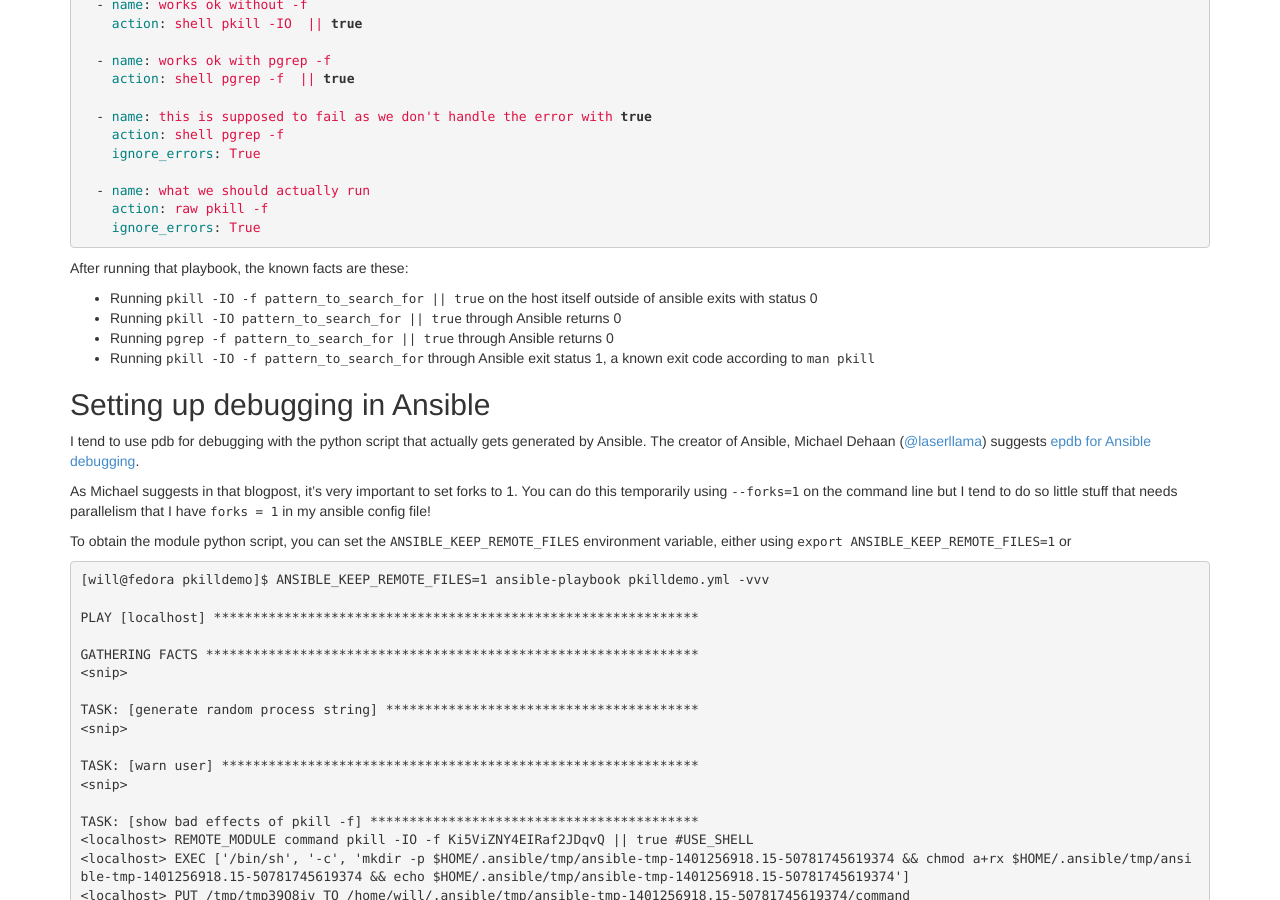
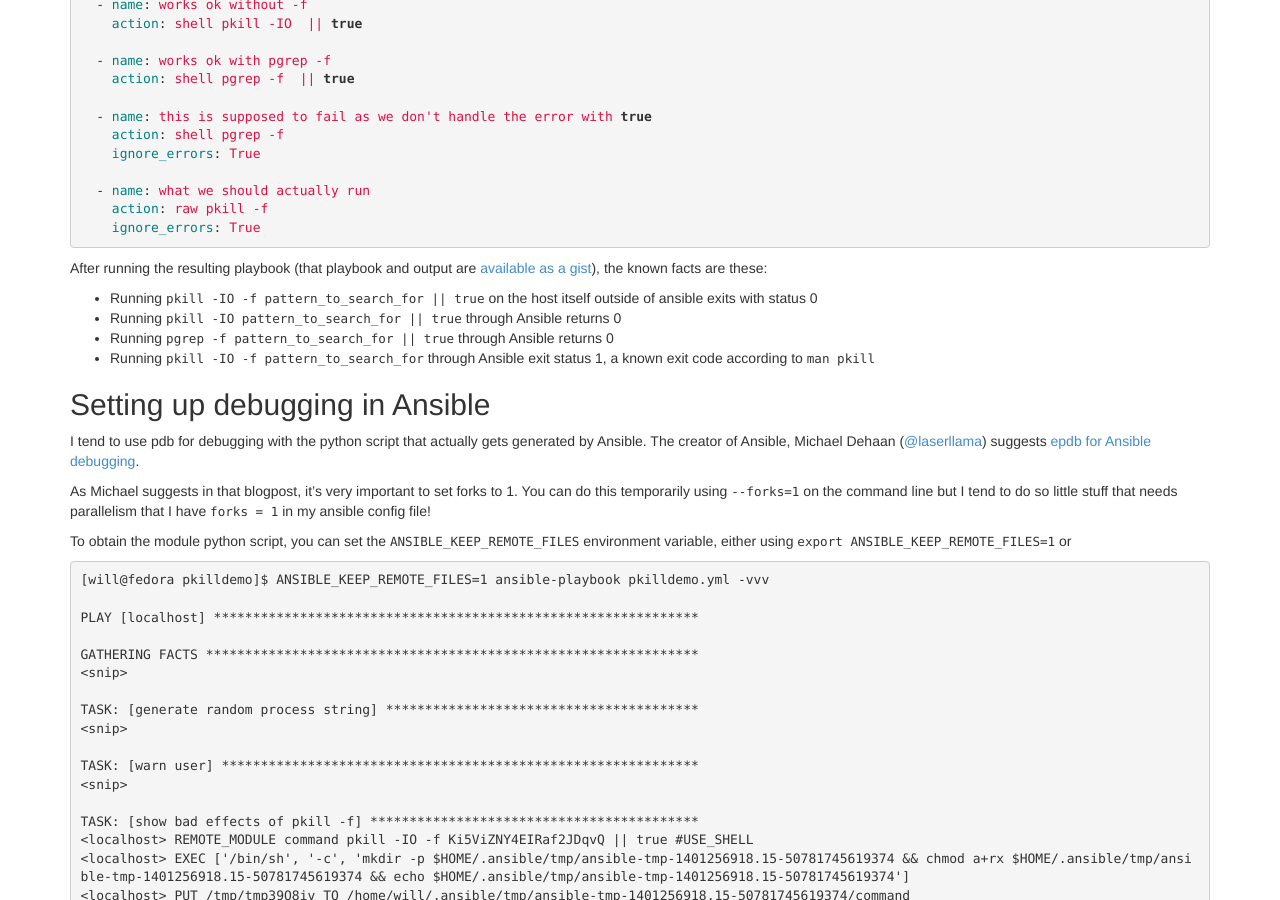
Before and after one commit to willthames/willthames.github.io, a Jekyll site: the page built from _posts/2014-05-28-debugging-ansible-for-fun-and-no-profit.markdown, in a window 1280 px wide and 900 px high, scrolled down 1180 px. Built offline with Jekyll 4.4.1, drawn with Linux system fonts in a browser that asks for light colours; Markdown is read by kramdown in place of the engine named in the settings.

Commit message:
Added link to final playbook and output
Also renamed the file to match the title

```diff
--- a/_posts/2014-05-28-debugging-ansible-for-fun.markdown
+++ b/_posts/2014-05-28-debugging-ansible-for-fun-and-no-profit.markdown
@@ -75,7 +75,9 @@ success and failure scenarios:
     ignore_errors: True
 {% endhighlight %}
 
-After running that playbook, the known facts are these:
+After running the resulting playbook (that playbook and output are
+[available as a gist](https://gist.github.com/willthames/ee40bd6d9b5eebb9b8eb)),
+the known facts are these:
 
 * Running `pkill -IO -f pattern_to_search_for || true` on the host itself
 outside of ansible exits with status 0
```
